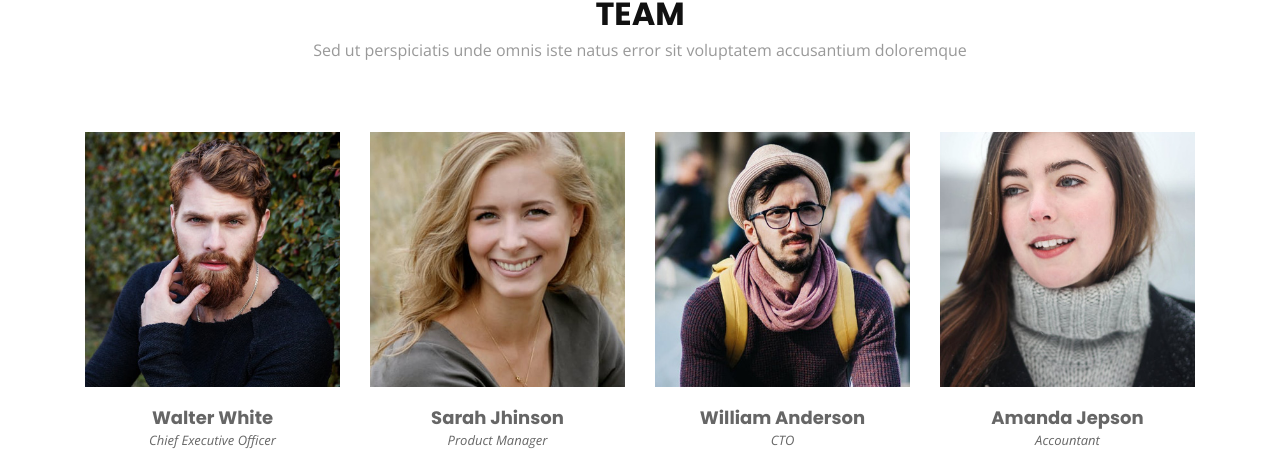
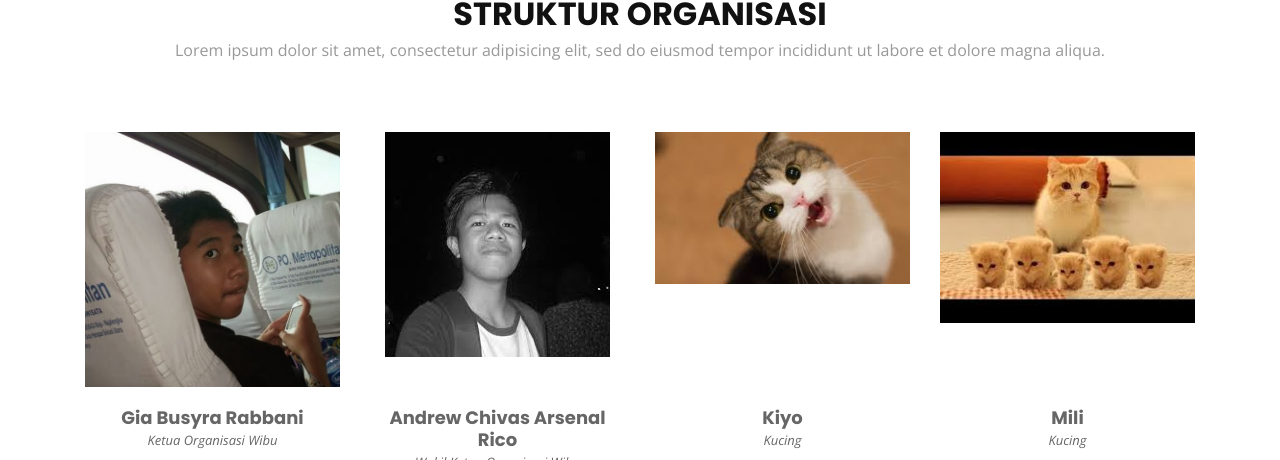
Before and after one commit to giabr/TanjungHarjo, a plain HTML site: page index.html in a window 1280 px wide. Shown: the part 4043-4503 px from the top of the page. Drawn offline with nearby package versions, Linux system fonts and the light colour scheme; some packages are replaced by stand-ins of ours.

Commit message:
struktur

```diff
--- a/index.html
+++ b/index.html
@@ -2,7 +2,7 @@
 <html lang="en">
 <head>
   <meta charset="utf-8">
-  <title>Regna Bootstrap Template</title>
+  <title>Desa Tanjungharjo</title>
   <meta content="width=device-width, initial-scale=1.0" name="viewport">
   <meta content="" name="keywords">
   <meta content="" name="description">
@@ -394,19 +394,19 @@
     <section id="team">
       <div class="container wow fadeInUp">
         <div class="section-header">
-          <h3 class="section-title">Team</h3>
-          <p class="section-description">Sed ut perspiciatis unde omnis iste natus error sit voluptatem accusantium doloremque</p>
+          <h3 class="section-title">STRUKTUR ORGANISASI</h3>
+          <p class="section-description">Lorem ipsum dolor sit amet, consectetur adipisicing elit, sed do eiusmod tempor incididunt ut labore et dolore magna aliqua.</p>
         </div>
         <div class="row">
           <div class="col-lg-3 col-md-6">
             <div class="member">
-              <div class="pic"><img src="img/team-1.jpg" alt=""></div>
-              <h4>Walter White</h4>
-              <span>Chief Executive Officer</span>
+              <div class="pic"><img src="img/gia.jpg" alt=""></div>
+              <h4>Gia Busyra Rabbani</h4>
+              <span>Ketua Organisasi Wibu</span>
               <div class="social">
                 <a href=""><i class="fa fa-twitter"></i></a>
                 <a href=""><i class="fa fa-facebook"></i></a>
-                <a href=""><i class="fa fa-google-plus"></i></a>
+                <a href=""><i class="fab fa-instagram"></i></a>
                 <a href=""><i class="fa fa-linkedin"></i></a>
               </div>
             </div>
@@ -414,13 +414,13 @@
 
           <div class="col-lg-3 col-md-6">
             <div class="member">
-              <div class="pic"><img src="img/team-2.jpg" alt=""></div>
-              <h4>Sarah Jhinson</h4>
-              <span>Product Manager</span>
+              <div class="pic"><img src="img/andrew.jpg" alt=""></div>
+              <h4>Andrew Chivas Arsenal Rico</h4>
+              <span>Wakil Ketua Organisasi Wibu</span>
               <div class="social">
                 <a href=""><i class="fa fa-twitter"></i></a>
                 <a href=""><i class="fa fa-facebook"></i></a>
-                <a href=""><i class="fa fa-google-plus"></i></a>
+                <a href=""><i class="fab fa-instagram"></i></a>
                 <a href=""><i class="fa fa-linkedin"></i></a>
               </div>
             </div>
@@ -428,13 +428,13 @@
 
           <div class="col-lg-3 col-md-6">
             <div class="member">
-              <div class="pic"><img src="img/team-3.jpg" alt=""></div>
-              <h4>William Anderson</h4>
-              <span>CTO</span>
+              <div class="pic"><img src="img/kucing1.jpg" alt=""></div>
+              <h4>Kiyo</h4>
+              <span>Kucing</span>
               <div class="social">
                 <a href=""><i class="fa fa-twitter"></i></a>
                 <a href=""><i class="fa fa-facebook"></i></a>
-                <a href=""><i class="fa fa-google-plus"></i></a>
+                <a href=""><i class="fab fa-instagram"></i></a>
                 <a href=""><i class="fa fa-linkedin"></i></a>
               </div>
             </div>
@@ -442,15 +442,29 @@
 
           <div class="col-lg-3 col-md-6">
             <div class="member">
-              <div class="pic"><img src="img/team-4.jpg" alt=""></div>
-              <h4>Amanda Jepson</h4>
-              <span>Accountant</span>
+              <div class="pic"><img src="img/kucing2.jpg" alt=""></div>
+              <h4>Mili</h4>
+              <span>Kucing</span>
               <div class="social">
                 <a href=""><i class="fa fa-twitter"></i></a>
                 <a href=""><i class="fa fa-facebook"></i></a>
-                <a href=""><i class="fa fa-google-plus"></i></a>
+                <a href=""><i class="fab fa-instagram"></i></a>
                 <a href=""><i class="fa fa-linkedin"></i></a>
               </div>
+            </div>
+          </div>
+        </div>
+
+        <div class="col-lg-3 col-md-6">
+          <div class="member">
+            <div class="pic"><img src="img/kucing3.jpg" alt=""></div>
+            <h4>Haiy</h4>
+            <span>Kucing</span>
+            <div class="social">
+              <a href=""><i class="fa fa-twitter"></i></a>
+              <a href=""><i class="fa fa-facebook"></i></a>
+              <a href=""><i class="fab fa-instagram"></i></a>
+              <a href=""><i class="fa fa-linkedin"></i></a>
             </div>
           </div>
         </div>
```
Also changed, not shown: img/andrew.jpg (added), img/gia.jpg (added), img/kucing1.jpg (added), img/kucing2.jpg (added), img/kucing3.jpg (added).
